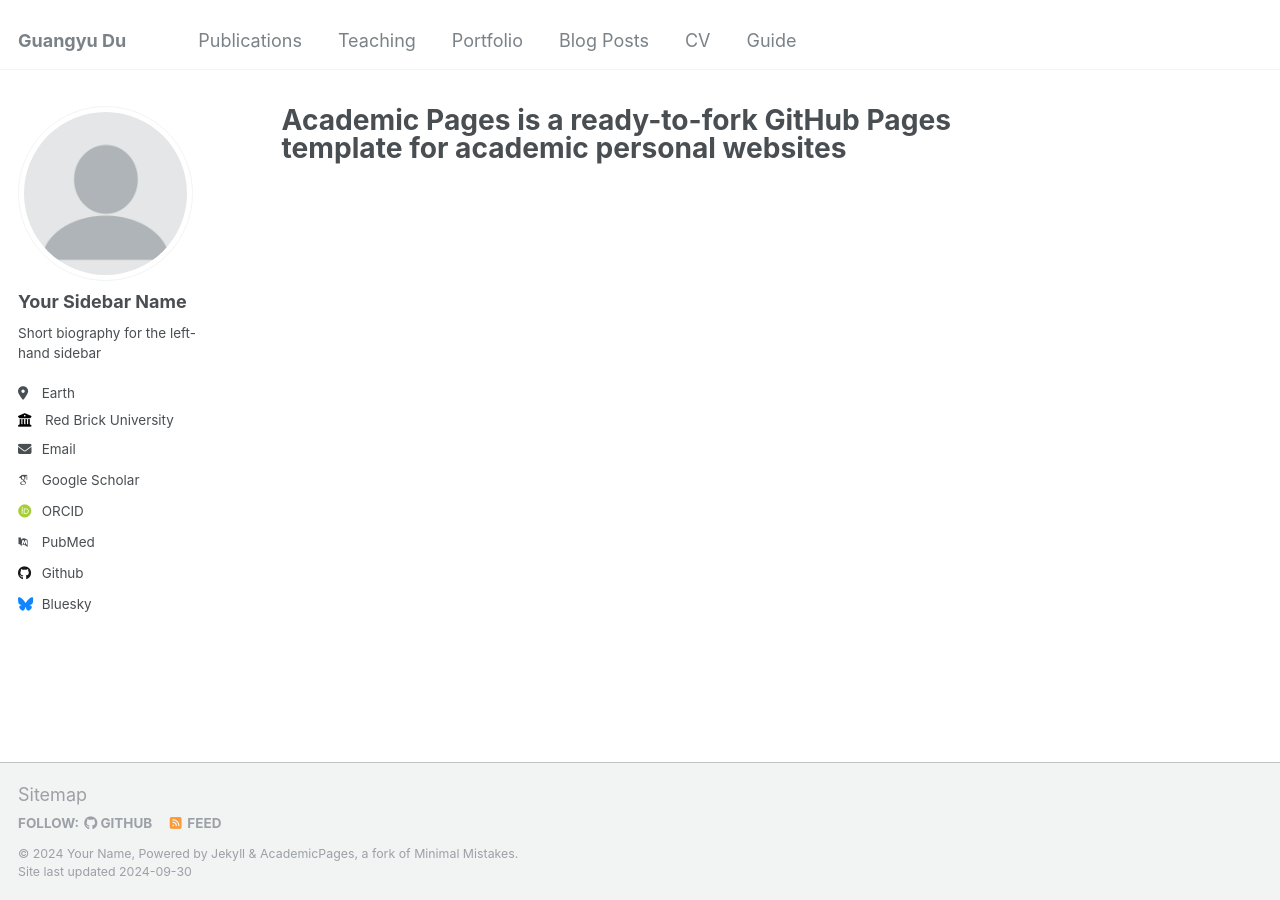
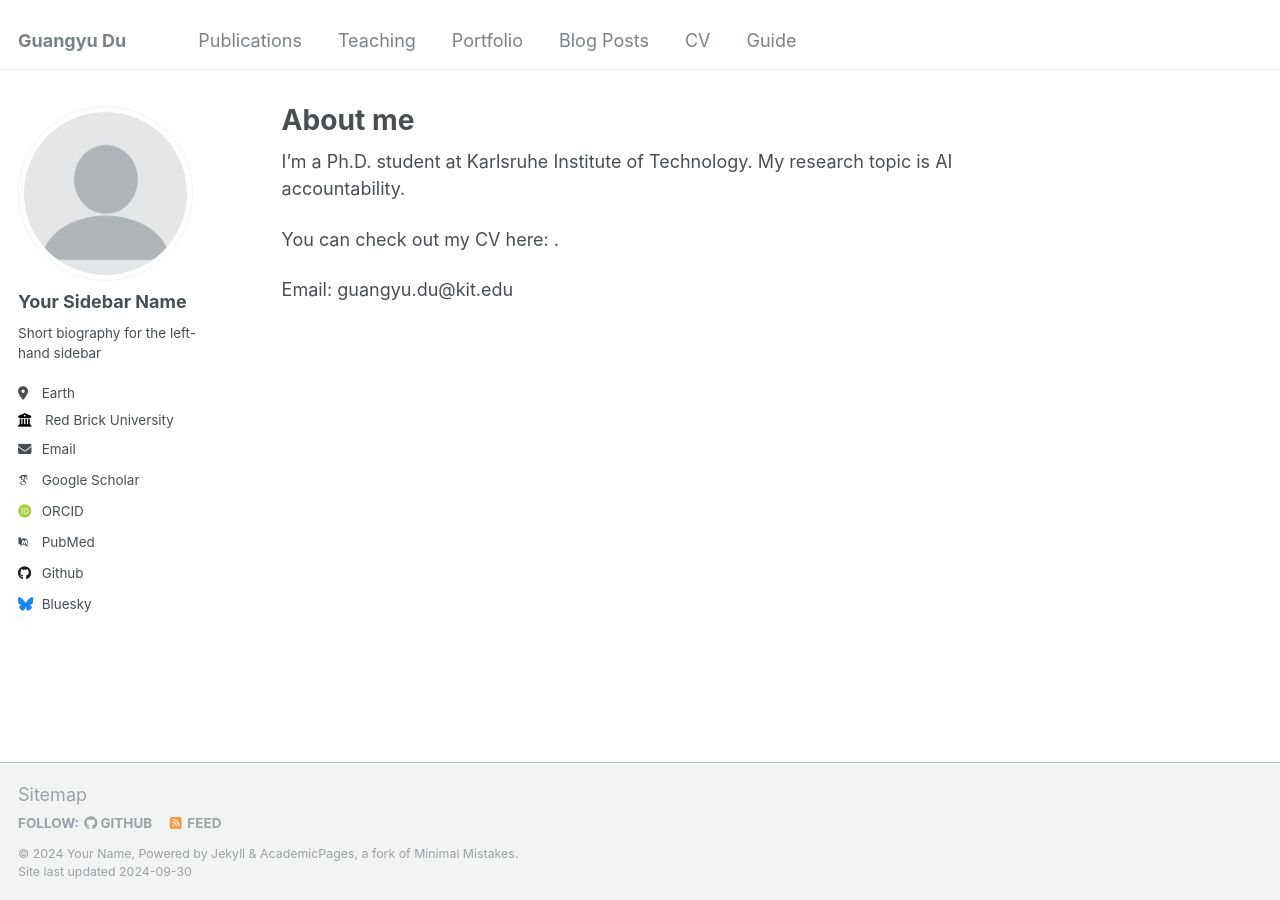
Before and after one commit to evaeins/evaeins.github.io, a Jekyll site: the page built from _pages/about.md, in a window 1280 px wide. Built offline with Jekyll 4.4.1, drawn with Linux system fonts in a browser that asks for light colours; some web fonts are replaced.

Commit message:
about.md

```diff
--- a/_pages/about.md
+++ b/_pages/about.md
@@ -1,8 +1,13 @@
 ---
 permalink: /
-title: "Academic Pages is a ready-to-fork GitHub Pages template for academic personal websites"
+title: " About me"
 author_profile: true
 redirect_from:
   - /about/
   - /about.html
 ---
+I'm a Ph.D. student at Karlsruhe Institute of Technology. My research topic is AI accountability.
+
+You can check out my CV here: .
+
+Email: guangyu.du@kit.edu
```
